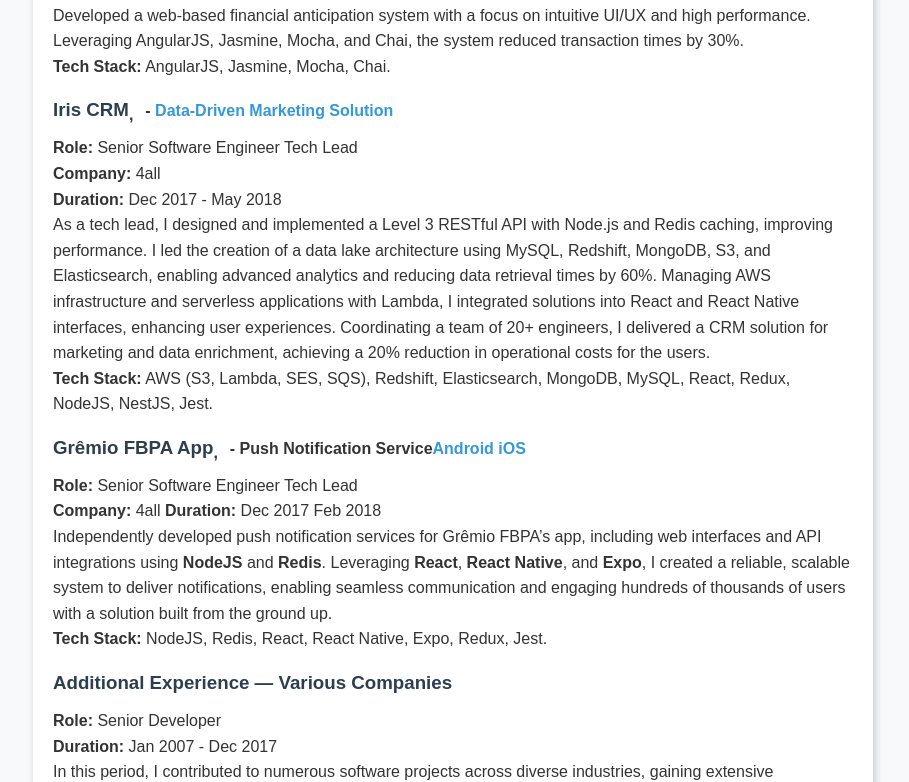
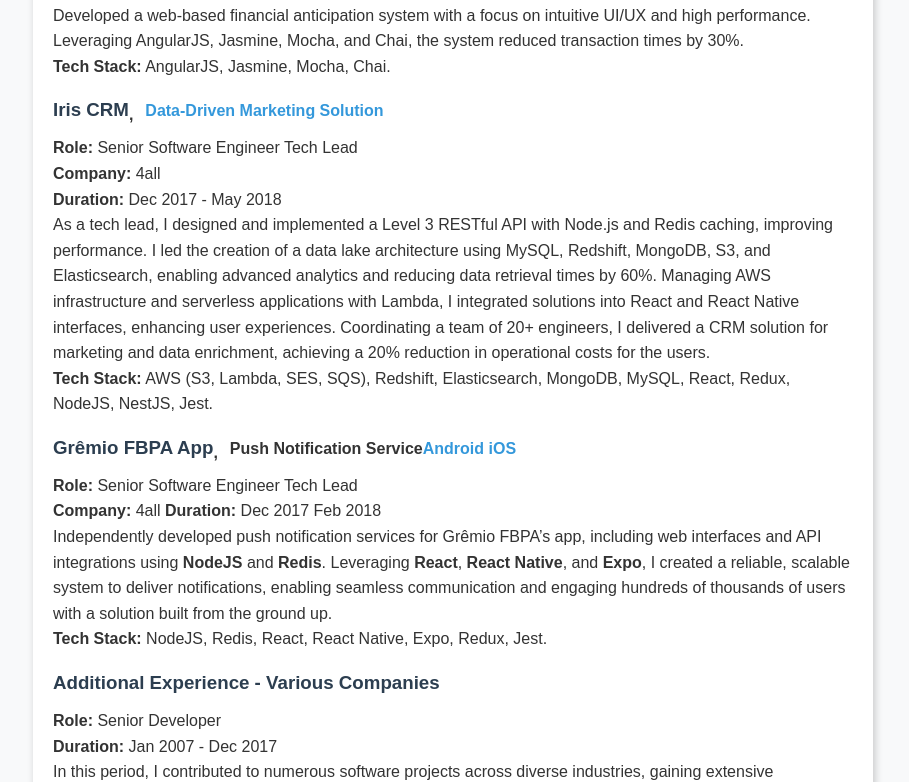
Before and after one commit to GigaMax13/gigamax13.github.io, a Jekyll site: the page built from index.md, in a window 1280 px wide and 1400 px high, scrolled down 6863 px. Shown: the part 158-940 px from the top of the window, without its empty margins (187-1096 px from the left). Built offline with Jekyll 4.4.1, drawn with Linux system fonts in a browser that asks for light colours.

```diff
--- a/resume.md
+++ b/resume.md
@@ -99,7 +99,7 @@ Degree paper on wireless sensor networks using swarm intelligence, AI.
 
 <h2 id="projects">Projects</h2>
 
-<h3>Sidepro - Cloud Platform<span> - <a href="https://platform.beta.sidepro.app" target="_blank">Sidepro</a></span></h3>
+<h3>Sidepro - Cloud Platform<span> <a href="https://platform.beta.sidepro.app" target="_blank">Sidepro</a></span></h3>
 
 **Role:** Software Engineer
 **Company:** Stack.io
@@ -107,7 +107,7 @@ Degree paper on wireless sensor networks using swarm intelligence, AI.
 I created both the user interface (frontend) and the APIs (backend) for a cloud-native development platform focused on improving developer workflows and application visibility. The project included building a fully interactive terminal interface using WebSockets, enabling real-time interactions with cloud-based applications. I also developed AI-powered modules to inspect source code and extract project structure, dependencies, environment variables, and startup behavior, providing developers with immediate insights.
 **Tech Stack:** Next.js, React, TypeScript, WebSockets, AI APIs, Prometheus, Epinio, Lagos.
 
-<h3>Kernel<span> - <a href="https://www.asimov.com/kernel" target="_blank">CAD Software for Engineering Biology</a></span></h3>
+<h3>Kernel<span> <a href="https://www.asimov.com/kernel" target="_blank">CAD Software for Engineering Biology</a></span></h3>
 
 **Role:** Senior Software Engineer
 **Company:** Asimov
@@ -131,7 +131,7 @@ Assigned to enhance the integration of ChainEngine features into applications, I
 Tasked with simplifying in-game NFT integration and player authentication, I developed a Unity SDK that improved developer onboarding times by 80%. This SDK enabled seamless integration with crypto wallets, allowing players to log into Unity games and securely sign transactions, streamlining blockchain functionality for game developers.
 **Tech Stack:** C#, Unity.
 
-<h3>ChainEngine Console<span> - <a href="https://console.chainengine.xyz" target="_blank">console.chainengine.xyz</a></span></h3>
+<h3>ChainEngine Console<span> <a href="https://console.chainengine.xyz" target="_blank">console.chainengine.xyz</a></span></h3>
 
 **Role:** Senior Software Engineer Tech Lead
 **Company:** ChainEngine
@@ -139,7 +139,7 @@ Tasked with simplifying in-game NFT integration and player authentication, I dev
 Assigned to optimize asset management workflows, I developed a console for managing NFTs and project assets, resulting in a 25% improvement in marketplace onboarding speed. To power integrations between customer games and their chosen blockchain, I implemented a REST API using NestJS. Additionally, I created a messaging system with NestJS, Redis, and Socket.io to facilitate seamless communication between the API and the game. This system provided robust functionality for player authentication, transaction signing, and blockchain interactions.
 **Tech Stack:** TypeScript, NodeJS, NestJS, Redis, MongoDB, Socket.io, JWT, React, Jest.
 
-<h3>CityHealth<span> - <a href="https://www.cityhealth.com" target="_blank">Telemedicine Platform</a></span></h3>
+<h3>CityHealth<span> <a href="https://www.cityhealth.com" target="_blank">Telemedicine Platform</a></span></h3>
 
 **Role:** Senior Software Engineer
 **Company:** CityHealth
@@ -147,7 +147,7 @@ Assigned to optimize asset management workflows, I developed a console for manag
 Faced with the need to enhance telemedicine services, I built and integrated video telemedicine capabilities using the Twilio SDK, reducing average video call wait times by 35%. To ensure seamless system connectivity, I developed a REST API using Express.js, Prisma, and PostgreSQL, integrating the telemedicine and booking systems with DrChrono's API. This streamlined workflow significantly improved platform efficiency.
 **Tech Stack:** TypeScript, React, NodeJS, Express.js, Prisma, PostgreSQL, DrChrono, Jest.
 
-<h3>Xometry<span> - <a href="https://www.xometry.com/cad-add-ins" target="_blank">CAD Add-ins</a></span></h3>
+<h3>Xometry<span> <a href="https://www.xometry.com/cad-add-ins" target="_blank">CAD Add-ins</a></span></h3>
 
 **Role:** Senior Software Engineer
 **Company:** Xometry
@@ -163,7 +163,7 @@ Assigned to optimize design-to-production workflows, I developed CAD add-ins ena
 Tasked with modernizing the architecture, Played a key role in migrating from a monolithic architecture to microservices, designing and implementing GraphQL APIs, which reduced system complexity and decreased deployment downtime by 400%. Additionally, I developed micro frontends to enhance scalability and boost performance for key features such as quoting, cart, and checkout, maintaining 70% test coverage to ensure reliability.
 **Tech Stack:** TypeScript, NodeJS, GraphQL, React, Jest.
 
-<h3>Rissul Supermarket App<span> - <a href="https://play.google.com/store/apps/details?id=br.com.unidasul.rissul" target="_blank">Android</a> <a href="https://apps.apple.com/us/app/supper-rissul/id1506799864" target="_blank">iOS</a></span></h3>
+<h3>Rissul Supermarket App<span> <a href="https://play.google.com/store/apps/details?id=br.com.unidasul.rissul" target="_blank">Android</a> <a href="https://apps.apple.com/us/app/supper-rissul/id1506799864" target="_blank">iOS</a></span></h3>
 
 **Role:** Senior Software Engineer Tech Lead
 **Company:** DBC Company
@@ -171,7 +171,7 @@ Tasked with modernizing the architecture, Played a key role in migrating from a
 Solely developed a mobile application for iOS and Android, enhancing user registration processes and boosting user data gathering by 200%. The app increased customer engagement through CRM-integrated push notifications and lead capture strategies, achieving over 100,000 downloads. I optimized cloud continuous deployments on Google Cloud Platform (GCP) and implemented code push strategies to streamline app versioning.
 **Tech Stack:** React Native, Redux, Styled Components, NodeJS, Redis, Jest.
 
-<h3>ECOS Employee Communication Platform<span> - <a href="https://play.google.com/store/apps/details?id=com.dbccompany.ecosapp" target="_blank">Android</a> <a href="https://apps.apple.com/us/app/ecos-dbc-company/id1478008429" target="_blank">iOS</a></span></h3>
+<h3>ECOS Employee Communication Platform<span> <a href="https://play.google.com/store/apps/details?id=com.dbccompany.ecosapp" target="_blank">Android</a> <a href="https://apps.apple.com/us/app/ecos-dbc-company/id1478008429" target="_blank">iOS</a></span></h3>
 
 **Role:** Senior Software Engineer Tech Lead
 **Company:** DBC Company
@@ -211,7 +211,7 @@ Built and led a team to develop a financial reconciliation system with analytica
 Developed a web-based financial anticipation system with a focus on intuitive UI/UX and high performance. Leveraging AngularJS, Jasmine, Mocha, and Chai, the system reduced transaction times by 30%.
 **Tech Stack:** AngularJS, Jasmine, Mocha, Chai.
 
-<h3>Iris CRM<span> - <a href="https://somosiris.com" target="_blank">Data-Driven Marketing Solution</a></span></h3>
+<h3>Iris CRM<span> <a href="https://somosiris.com" target="_blank">Data-Driven Marketing Solution</a></span></h3>
 
 **Role:** Senior Software Engineer Tech Lead
 **Company:** 4all
@@ -219,7 +219,7 @@ Developed a web-based financial anticipation system with a focus on intuitive UI
 As a tech lead, I designed and implemented a Level 3 RESTful API with Node.js and Redis caching, improving performance. I led the creation of a data lake architecture using MySQL, Redshift, MongoDB, S3, and Elasticsearch, enabling advanced analytics and reducing data retrieval times by 60%. Managing AWS infrastructure and serverless applications with Lambda, I integrated solutions into React and React Native interfaces, enhancing user experiences. Coordinating a team of 20+ engineers, I delivered a CRM solution for marketing and data enrichment, achieving a 20% reduction in operational costs for the users.
 **Tech Stack:** AWS (S3, Lambda, SES, SQS), Redshift, Elasticsearch, MongoDB, MySQL, React, Redux, NodeJS, NestJS, Jest.
 
-<h3>Grêmio FBPA App<span> - Push Notification Service<a href="https://play.google.com/store/apps/details?id=net.gremiofbpa" target="_blank">Android</a> <a href="https://apps.apple.com/us/app/gr%C3%AAmio-fbpa-oficial/id1057689942" target="_blank">iOS</a></span></h3>
+<h3>Grêmio FBPA App<span> Push Notification Service<a href="https://play.google.com/store/apps/details?id=net.gremiofbpa" target="_blank">Android</a> <a href="https://apps.apple.com/us/app/gr%C3%AAmio-fbpa-oficial/id1057689942" target="_blank">iOS</a></span></h3>
 
 **Role:** Senior Software Engineer Tech Lead
 **Company:** 4all
@@ -227,7 +227,7 @@ As a tech lead, I designed and implemented a Level 3 RESTful API with Node.js an
 Independently developed push notification services for Grêmio FBPA’s app, including web interfaces and API integrations using **NodeJS** and **Redis**. Leveraging **React**, **React Native**, and **Expo**, I created a reliable, scalable system to deliver notifications, enabling seamless communication and engaging hundreds of thousands of users with a solution built from the ground up.
 **Tech Stack:** NodeJS, Redis, React, React Native, Expo, Redux, Jest.
 
-### Additional Experience — Various Companies
+### Additional Experience - Various Companies
 
 **Role:** Senior Developer
 **Duration:** Jan 2007 - Dec 2017
```
Also changed, not shown: _scripts/pt_br/resume-short-version.md (+2 -2 lines), _scripts/resume-short-version.md (+2 -2 lines), pt_br/resume.md (+8 -8 lines), 2 other files.
